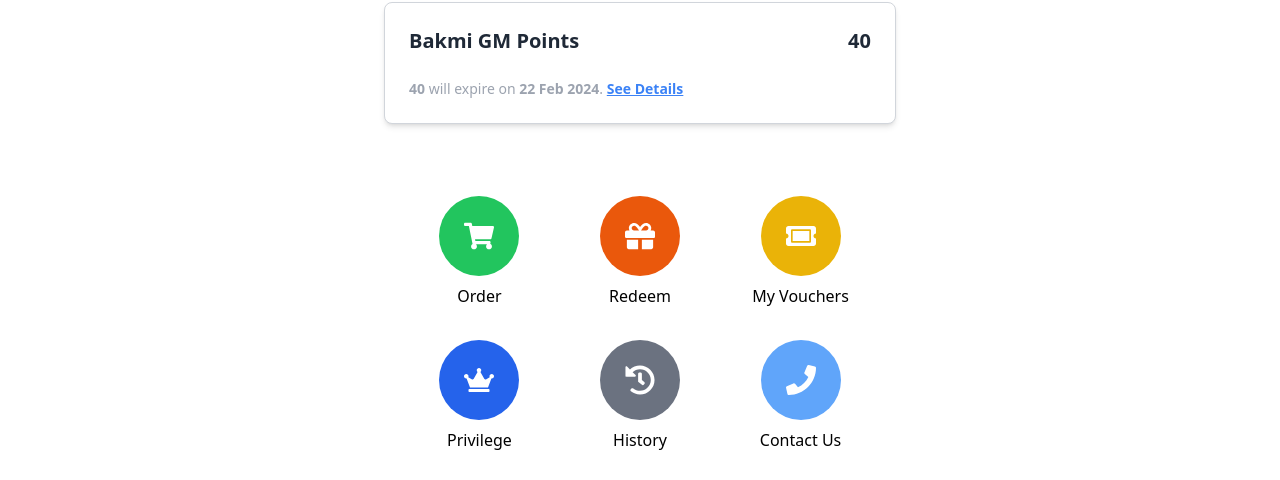
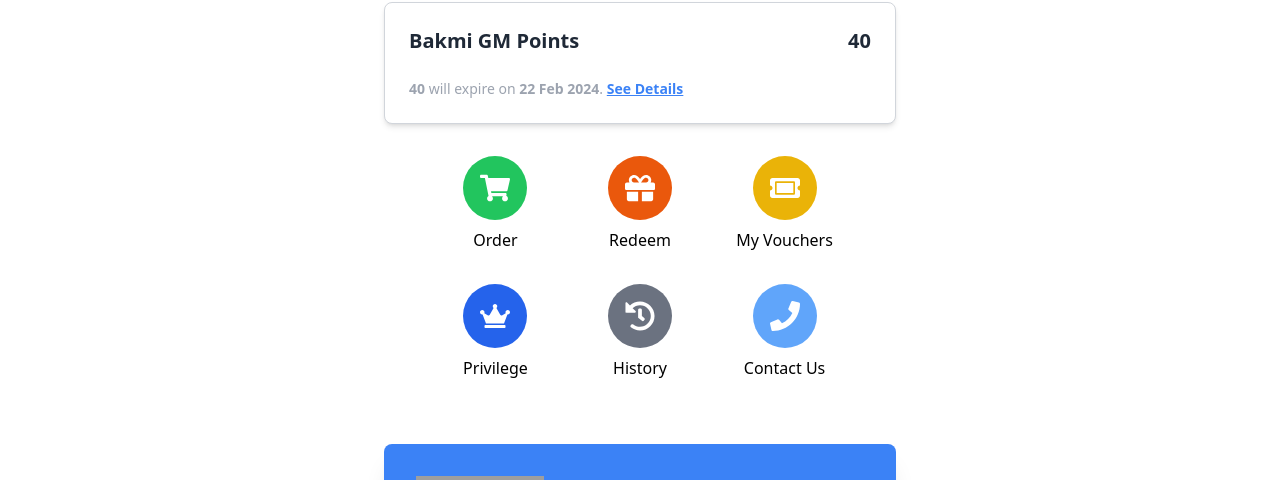
Before and after one commit to egahandayani/EgaHandayani-clone_UI_app, a React (Vite) app in the folder client/: page / in a window 1280 px wide. Shown: the part 798-1278 px from the top of the page. Built offline with nearby package versions, Linux system fonts and the light colour scheme; grey boxes are pictures that could not be loaded.

Commit message:
fix: update list menu

```diff
--- a/client/src/components/ListMenu.jsx
+++ b/client/src/components/ListMenu.jsx
@@ -9,39 +9,39 @@ import {
 
 export default function ListMenu() {
   return (
-    <div className="grid grid-cols-3 gap-8 justify-items-center">
-      <div className="text-center flex flex-col items-center px-4">
-        <div className="flex justify-center items-center w-20 h-20 rounded-full bg-green-500 mb-2">
+    <div className="grid grid-cols-3 gap-4 justify-items-center sm:grid-cols-2 md:grid-cols-3 lg:grid-cols-3 xl:grid-cols-3">
+      <div className="text-center flex flex-col items-center px-4 mb-4">
+        <div className="flex justify-center items-center w-16 h-16 rounded-full bg-green-500 mb-2">
           <FaShoppingCart className="text-white text-3xl" />
         </div>
         <p>Order</p>
       </div>
-      <div className="text-center flex flex-col items-center px-4">
-        <div className="flex justify-center items-center w-20 h-20 rounded-full bg-orange-600 mb-2">
+      <div className="text-center flex flex-col items-center px-4 mb-4">
+        <div className="flex justify-center items-center w-16 h-16 rounded-full bg-orange-600 mb-2">
           <FaGift className="text-white text-3xl" />
         </div>
         <p>Redeem</p>
       </div>
-      <div className="text-center flex flex-col items-center px-4">
-        <div className="flex justify-center items-center w-20 h-20 rounded-full bg-yellow-500 mb-2">
+      <div className="text-center flex flex-col items-center px-4 mb-4">
+        <div className="flex justify-center items-center w-16 h-16 rounded-full bg-yellow-500 mb-2">
           <FaTicketAlt className="text-white text-3xl" />
         </div>
         <p>My Vouchers</p>
       </div>
-      <div className="text-center flex flex-col items-center px-4">
-        <div className="flex justify-center items-center w-20 h-20 rounded-full bg-blue-600 mb-2">
+      <div className="text-center flex flex-col items-center px-4 mb-4">
+        <div className="flex justify-center items-center w-16 h-16 rounded-full bg-blue-600 mb-2">
           <FaCrown className="text-white text-3xl" />
         </div>
         <p>Privilege</p>
       </div>
-      <div className="text-center flex flex-col items-center px-4">
-        <div className="flex justify-center items-center w-20 h-20 rounded-full bg-gray-500 mb-2">
+      <div className="text-center flex flex-col items-center px-4 mb-4">
+        <div className="flex justify-center items-center w-16 h-16 rounded-full bg-gray-500 mb-2">
           <FaHistory className="text-white text-3xl" />
         </div>
         <p>History</p>
       </div>
-      <div className="text-center flex flex-col items-center px-4">
-        <div className="flex justify-center items-center w-20 h-20 rounded-full bg-blue-400 mb-2">
+      <div className="text-center flex flex-col items-center px-4 mb-4">
+        <div className="flex justify-center items-center w-16 h-16 rounded-full bg-blue-400 mb-2">
           <FaPhone className="text-white text-3xl" />
         </div>
         <p>Contact Us</p>
--- a/client/src/pages/HomePage.jsx
+++ b/client/src/pages/HomePage.jsx
@@ -129,7 +129,7 @@ export default function HomePage() {
         <PointCard />
       </div>
       {/* List Menu */}
-      <div className="mt-12 w-full flex justify-center items-center">
+      <div className="mt-2 w-full flex justify-center items-center">
         <ListMenu />
       </div>
       {/* Refer Card */}
```
